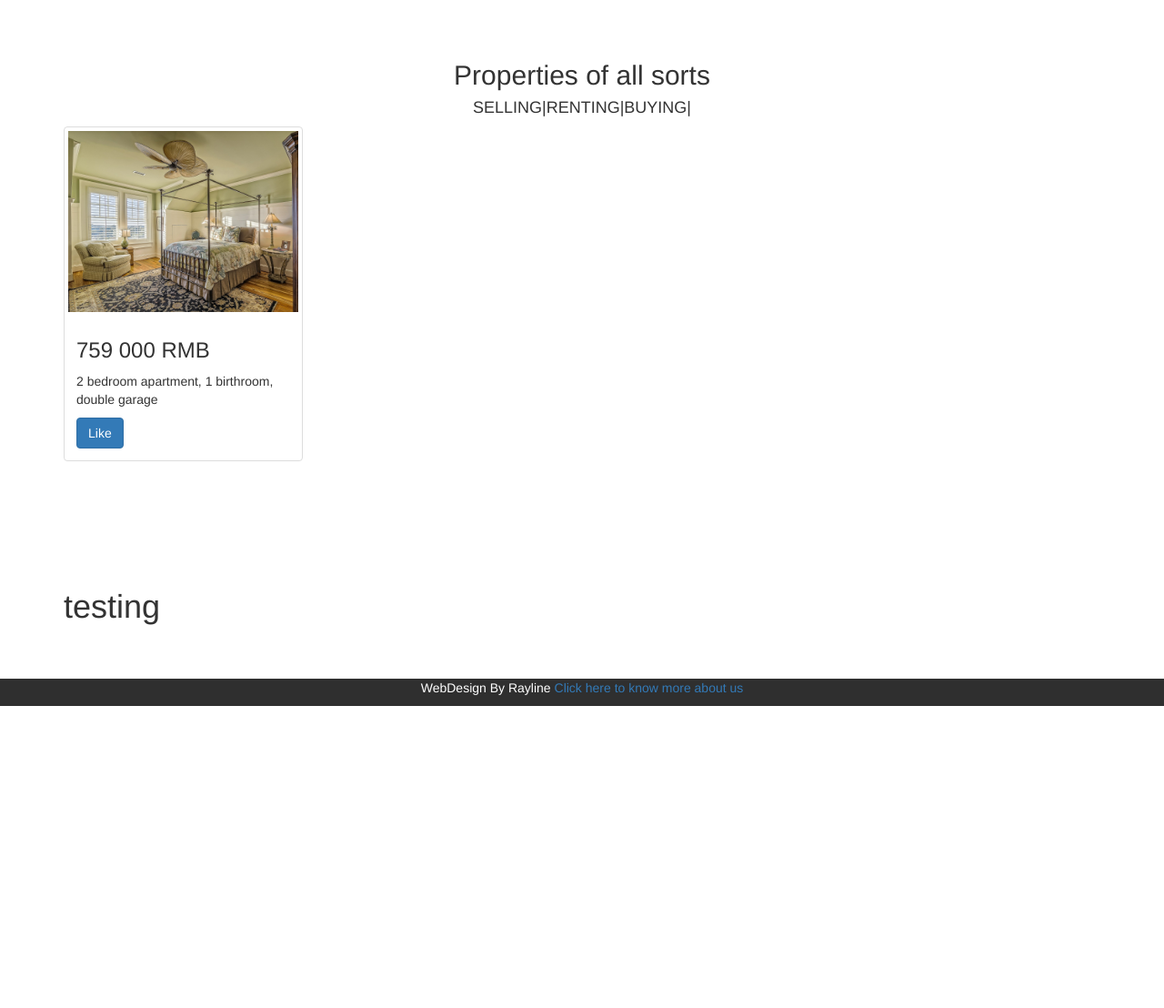
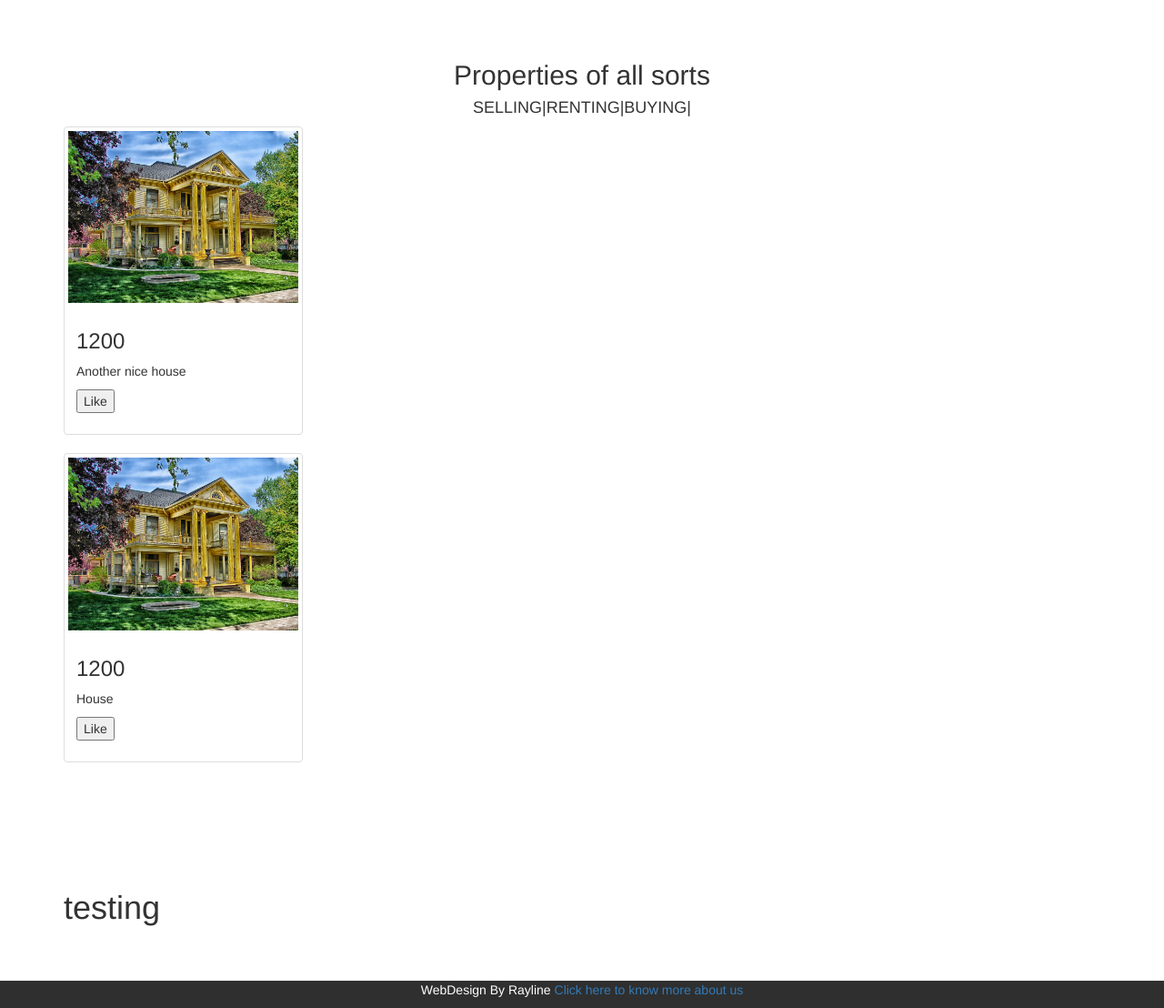
Before and after one commit to Dozzy7/HouseAgency, a PHP site: page /gallery.php in a window 1280 px wide; the page is wider, and only the part inside the window is pictured. Shown: the part 364-1472 px from the top of that part at 91% size. Before the commit the page ends 1140 px from the top of that part, so only its background shows below. Run offline with PHP 8.4, Linux system fonts and the light colour scheme; data comes from the database, SQL or seed files in the repository; some libraries are stand-ins or nearby versions.

Commit message:
working gallery

```diff
--- a/house/gallery.php
+++ b/house/gallery.php
@@ -24,20 +24,35 @@ require 'includes/db.connection.php';
                 <div class="row">
                     <h2 class="text-center">Properties of all sorts</h2>
                     <H4 class="text-center">SELLING|RENTING|BUYING|</H4>
-
+                </div>
+                <div class="row">
                     <div class="col-sm-6 col-md-3">
+                        <?php
+                        $query = "SELECT * FROM houses";
+                        $result = mysqli_query($conn,$query);
+                        $row = mysqli_fetch_assoc($result);
+                        while($row = mysqli_fetch_assoc($result)){
+                        ?>
                             <div class="thumbnail">
-                    <img src="img/House1.jpg" alt="house">
+                                <img src="img/House4.jpg" alt="house">
                                 <div class="caption">
-
-                    <h3>759 000 RMB</h3>
-                    <p>2 bedroom apartment, 1 birthroom, double garage</p>
-                    <input type="button" class="btn btn-primary"  name="like" value="Like">
-
+                                    <h3>
+                                        <?php echo $row['price'] ?>
+                                    </h3>
+                                    <p>
+                                        <?php echo $row['description'] ?> </p>
+                                    <p align="center">
+                                        <form>
+                                            <input type="submit" name="" value="Like">
+                                        </form>
+                                    </p>
                                 </div>
                             </div>
+                            <?php
+                        }
+                        ?>
                     </div>
-
+                </div>
             </div>
             </div>
 
@@ -57,8 +72,11 @@ require 'includes/db.connection.php';
 
 
         <script src="//ajax.googleapis.com/ajax/libs/jquery/1.11.2/jquery.min.js"></script>
-        <script>window.jQuery || document.write('<script src="js/vendor/jquery-1.11.2.min.js"><\/script>')</script>
+        <script>
+            window.jQuery || document.write('<script src="js/vendor/jquery-1.11.2.min.js"><\/script>')
+        </script>
         <script src="js/main.js"></script>
         <script src="js/bootstrap.min.js"></script>
     </body>
+
     </html>
```
Also changed, not shown: house/index.php (+20 -18 lines). Lines whose indentation alone changed are shown as unchanged.
